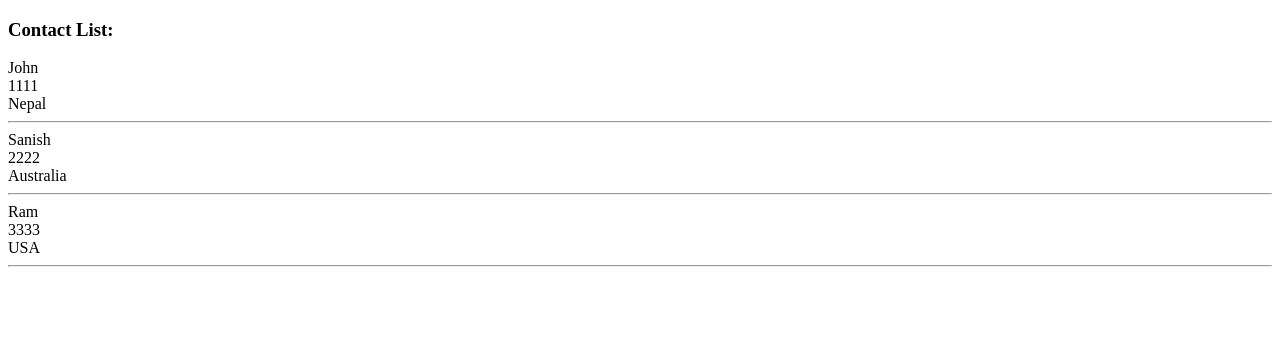
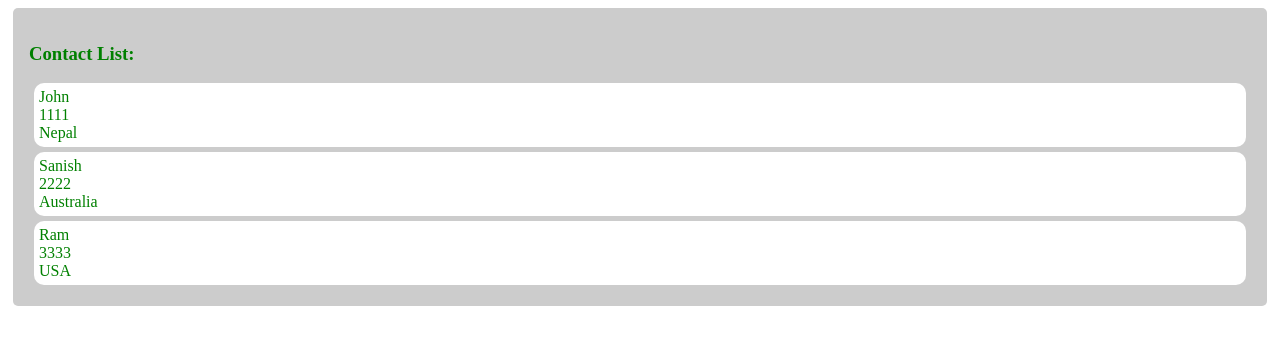
Before and after one commit to sanishkarkee/REACT-DynoAcademy, a React (Vite) app: page / in a window 1280 px wide. Shown: the top 344 px of the page. Built offline with nearby package versions, Linux system fonts and the light colour scheme.

Commit message:
styling components

```diff
--- a/src/App.jsx
+++ b/src/App.jsx
@@ -1,4 +1,5 @@
 import Contact from './components/Contact';
+import './styles/app.css';
 
 const App = () => {
   const contacts = [
@@ -10,9 +11,13 @@ const App = () => {
     { name: 'Sanish', number: '2222', location: 'Australia' },
     { name: 'Ram', number: '3333', location: 'USA' },
   ];
+
+  // Dynamically pani color set garna milxa
+  const loggedIn = true;
+
   return (
     <>
-      <div className='container'>
+      <div className='container' style={{ color: loggedIn ? 'green' : 'red' }}>
         <h3>Contact List:</h3>
 
         <Contact data={contacts[0]} />
--- a/src/components/Contact.jsx
+++ b/src/components/Contact.jsx
@@ -8,8 +8,6 @@ const Contact = (props) => {
         <br />
         {props.data.location}
       </div>
-
-      <hr />
     </>
   );
 };
--- /dev/null
+++ b/src/styles/app.css
@@ -0,0 +1,13 @@
+.container {
+  background: #ccc;
+  padding: 1rem;
+  margin: 0.3125rem;
+  border-radius: 0.3125rem;
+}
+
+.contact {
+  background: #fff;
+  border-radius: 0.625rem;
+  padding: 0.3125rem;
+  margin: 0.3125rem;
+}/*# sourceMappingURL=app.css.map */
--- /dev/null
+++ b/src/styles/app.scss
@@ -0,0 +1,13 @@
+.container {
+  background: #ccc;
+  padding: 1rem;
+  margin: 0.3125rem;
+  border-radius: 0.3125rem;
+}
+
+.contact {
+  background: #fff;
+  border-radius: 0.625rem;
+  padding: 0.3125rem;
+  margin: 0.3125rem;
+}
```
Also changed, not shown: 1 other file (tests, documents, lock files or other folders).
